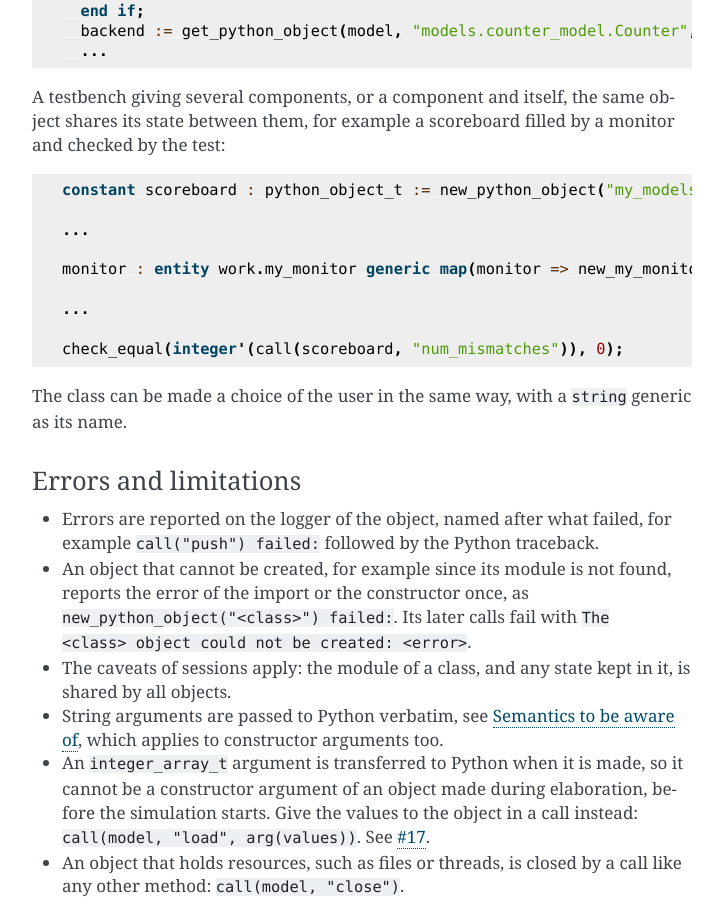
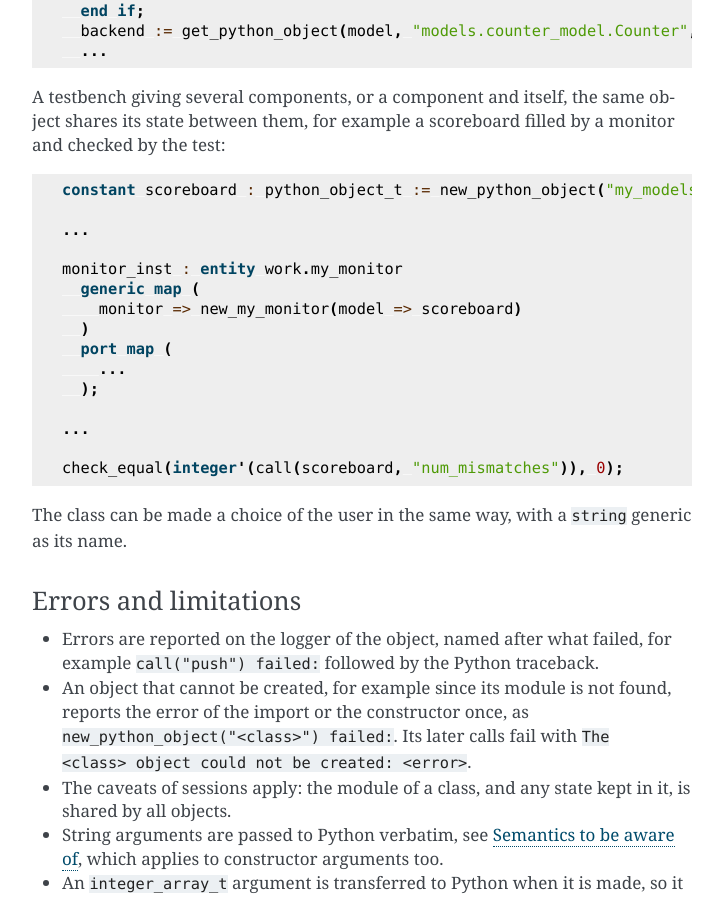
Before and after one commit to VUnit/vunit-python-bridge, a Sphinx documentation site: the page built from docs/user_guide.rst, in a window 1280 px wide and 900 px high, scrolled down 8411 px. Shown: the whole window, without its empty margins (388-1111 px from the left). Built offline with Sphinx 7.4.7, drawn with Linux system fonts in a browser that asks for light colours.

Commit message:
Lay out the instantiations like standard ones
One association per line in the generic and port maps of the tests, the
example and the user guide, the layout speja gives them.

Co-Authored-By: Claude Opus 5.5 <noreply@anthropic.com>

```diff
--- a/docs/user_guide.rst
+++ b/docs/user_guide.rst
@@ -439,7 +439,13 @@ monitor and checked by the test:
 
     ...
 
-    monitor : entity work.my_monitor generic map(monitor => new_my_monitor(model => scoreboard)) ...;
+    monitor_inst : entity work.my_monitor
+      generic map (
+        monitor => new_my_monitor(model => scoreboard)
+      )
+      port map (
+        ...
+      );
 
     ...
 
```
Also changed, not shown: 2 other files.
